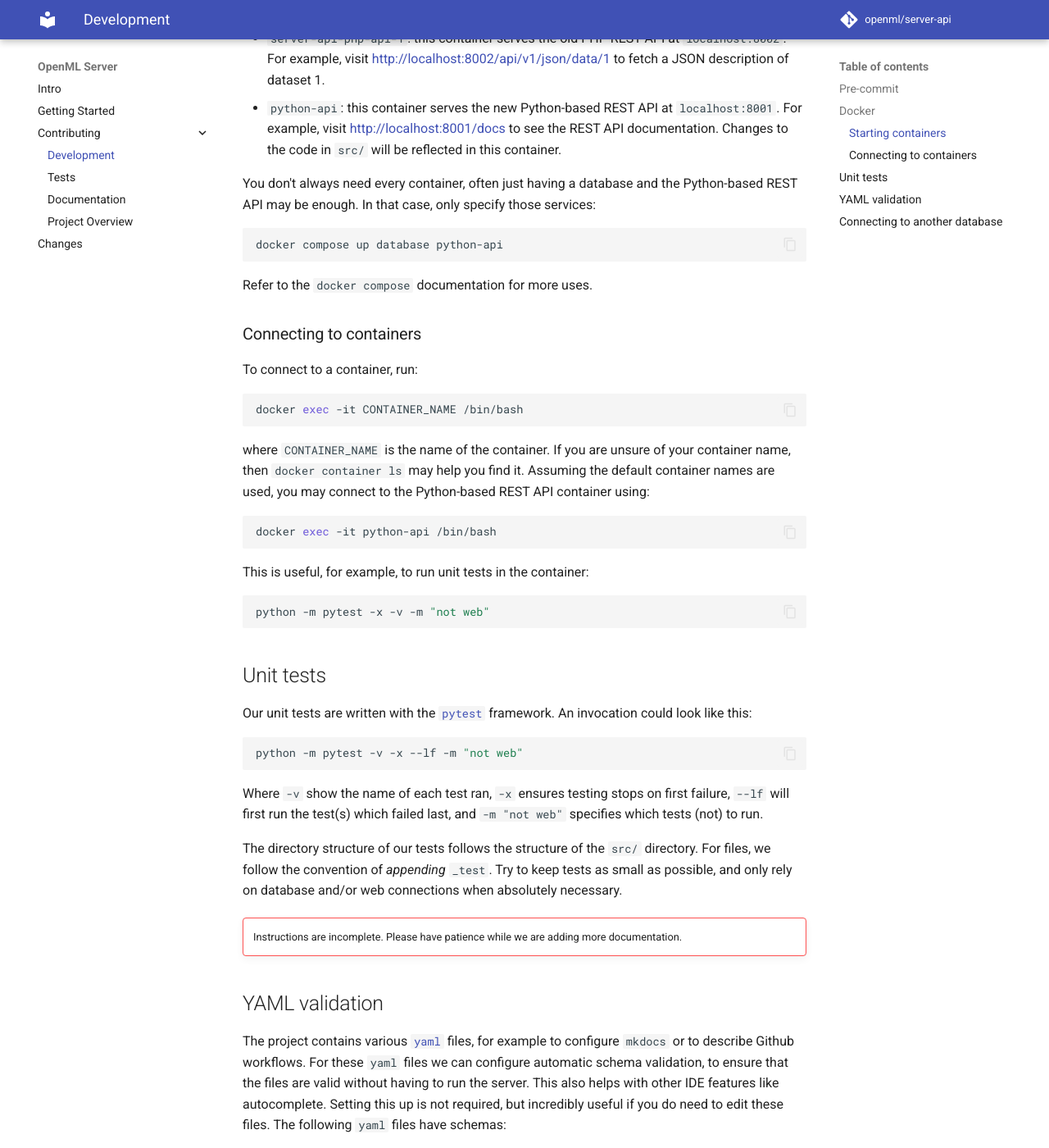
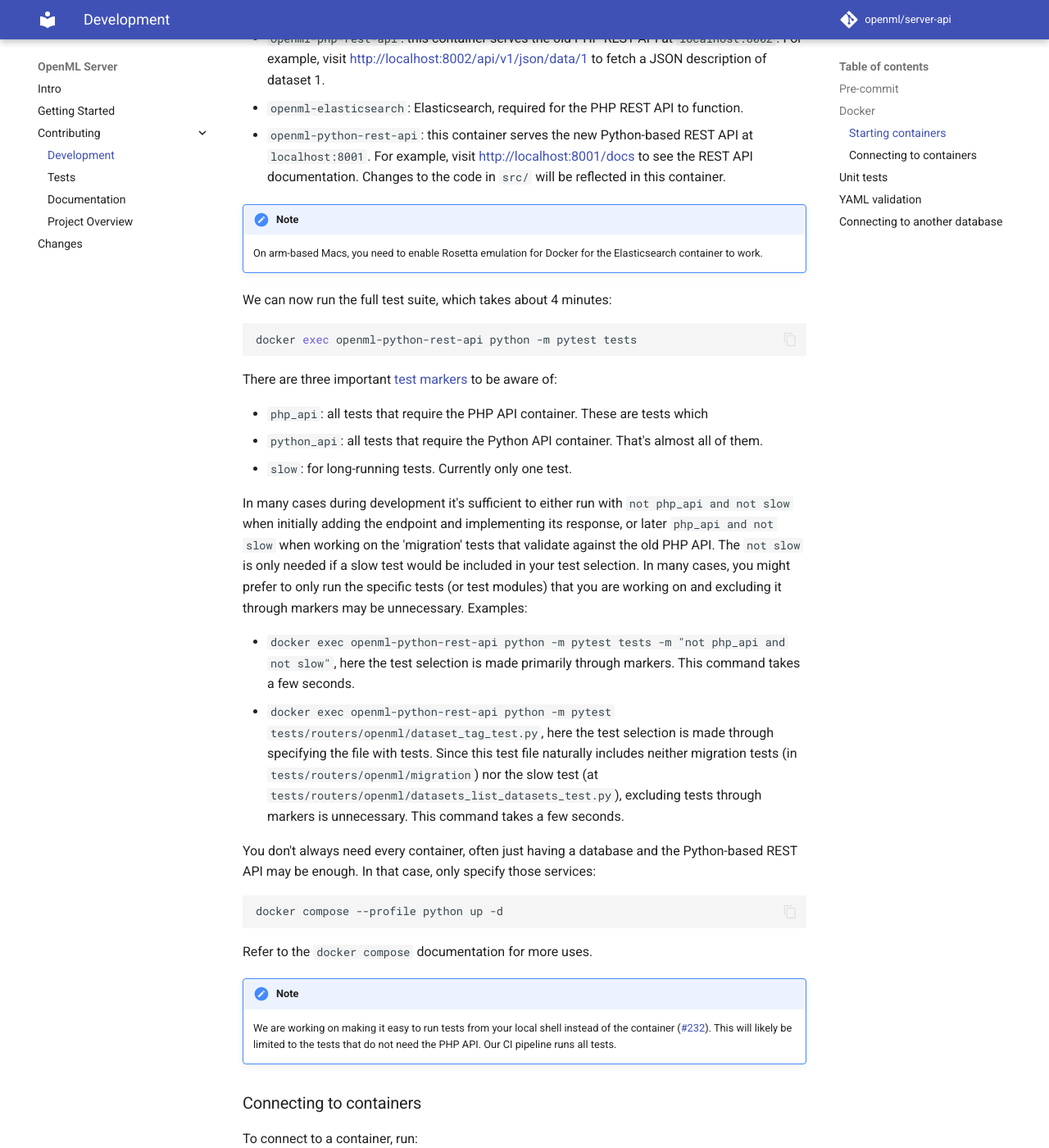
Before and after one commit to openml/server-api, an MkDocs documentation site: the page built from docs/contributing/contributing.md, in a window 1280 px wide and 1400 px high, scrolled down 1112 px. Shown: the whole window at 82% size. Built offline with MkDocs 1.6.1 and Material for MkDocs 9.7.7, drawn with Linux system fonts in a browser that asks for light colours; comment, search, counter and statistics services are not loaded; some of the changed text lies outside the part shown.

Commit message:
Update dev docs with recent information on how to run tests (#240)
* Update dev docs with recent information on how to run tests

* Fix typos

````diff
--- a/docs/contributing/contributing.md
+++ b/docs/contributing/contributing.md
@@ -31,10 +31,10 @@ required services for development is through [`docker compose`](https://docs.doc
 ### Starting containers
 
 ```bash
-docker compose up
+docker compose --profile all up -d
 ```
 
-This will spin up 4 containers, as defined in the `docker-compose.yaml` file:
+This will spin up 5 containers, as defined in the `docker-compose.yaml` file:
 
  - `openml-test-database`: this is a mysql database prepopulated with test data.
     It is reachable from the host machine with port `3306`, by default it is configured
@@ -42,22 +42,48 @@ This will spin up 4 containers, as defined in the `docker-compose.yaml` file:
  - `server-api-docs-1`: this container serves project documentation at `localhost:8000`.
     These pages are built from the documents in the `docs/` directory of this repository,
     whenever you edit and save a file there, the page will immediately be updated.
- - `server-api-php-api-1`: this container serves the old PHP REST API at `localhost:8002`.
+ - `openml-php-rest-api`: this container serves the old PHP REST API at `localhost:8002`.
     For example, visit [http://localhost:8002/api/v1/json/data/1](http://localhost:8002/api/v1/json/data/1)
     to fetch a JSON description of dataset 1.
- - `python-api`: this container serves the new Python-based REST API at `localhost:8001`.
+ - `openml-elasticsearch`: Elasticsearch, required for the PHP REST API to function.
+ - `openml-python-rest-api`: this container serves the new Python-based REST API at `localhost:8001`.
     For example, visit [http://localhost:8001/docs](http://localhost:8001/docs) to see
     the REST API documentation. Changes to the code in `src/` will be reflected in this
     container.
+
+!!! note
+    On arm-based Macs, you need to enable Rosetta emulation for Docker for the Elasticsearch container to work.
+
+We can now run the full test suite, which takes about 4 minutes:
+
+```bash
+docker exec openml-python-rest-api python -m pytest tests
+```
+There are three important [test markers](https://docs.pytest.org/en/7.1.x/example/markers.html) to be aware of:
+
+ - `php_api`: all tests that require the PHP API container. These are tests which
+ - `python_api`: all tests that require the Python API container. That's almost all of them.
+ - `slow`: for long-running tests. Currently only one test.
+
+In many cases during development it's sufficient to either run with `not php_api and not slow` when initially adding the endpoint and implementing its response, or later `php_api and not slow` when working on the 'migration' tests that validate against the old PHP API.
+The `not slow` is only needed if a slow test would be included in your test selection. In many cases, you might prefer to only run the specific tests (or test modules) that you are working on and excluding it through markers may be unnecessary.
+Examples:
+
+ - `docker exec openml-python-rest-api python -m pytest tests -m "not php_api and not slow"`, here the test selection is made primarily through markers. This command takes a few seconds.
+ - `docker exec openml-python-rest-api python -m pytest tests/routers/openml/dataset_tag_test.py`, here the test selection is made through specifying the file with tests. Since this test file naturally includes neither migration tests (in `tests/routers/openml/migration`) nor the slow test (at `tests/routers/openml/datasets_list_datasets_test.py`), excluding tests through markers is unnecessary. This command takes a few seconds.
+
 
 You don't always need every container, often just having a database and the Python-based
 REST API may be enough. In that case, only specify those services:
 
 ```bash
-docker compose up database python-api
+docker compose --profile python up -d
 ```
 
 Refer to the `docker compose` documentation for more uses.
+
+!!! note
+    We are working on making it easy to run tests from your local shell instead of the container ([#232](https://github.com/openml/server-api/pull/232)). This will likely be limited to the tests that do not need the PHP API. Our CI pipeline runs all tests.
 
 ### Connecting to containers
 
@@ -72,13 +98,13 @@ name, then `docker container ls` may help you find it. Assuming the default cont
 names are used, you may connect to the Python-based REST API container using:
 
 ```bash
-docker exec -it python-api /bin/bash
+docker exec -it openml-python-rest-api /bin/bash
 ```
 
 This is useful, for example, to run unit tests in the container:
 
 ```bash
-python -m pytest -x -v -m "not web"
+python -m pytest -x -v -m "not php_api"
 ```
 
 ## Unit tests
@@ -87,12 +113,12 @@ Our unit tests are written with the [`pytest`](https://pytest.org) framework.
 An invocation could look like this:
 
 ```bash
-python -m pytest -v -x --lf -m "not web"
+python -m pytest -v -x --lf -m "not php_api"
 ```
 
-Where `-v` show the name of each test ran, `-x` ensures testing stops on first failure,
-`--lf` will first run the test(s) which failed last, and `-m "not web"` specifies
-which tests (not) to run.
+Where `-v` shows the name of each test run, `-x` ensures testing stops on first failure,
+`--lf` will first run the test(s) which failed last, and `-m "not php_api"` specifies
+which tests (not) to run (in this case, the tests that check against the PHP API).
 
 The directory structure of our tests follows the structure of the `src/` directory.
 For files, we follow the convention of _appending_ `_test`.
````
Also changed, not shown: docs/installation.md (+2 -0 lines).
